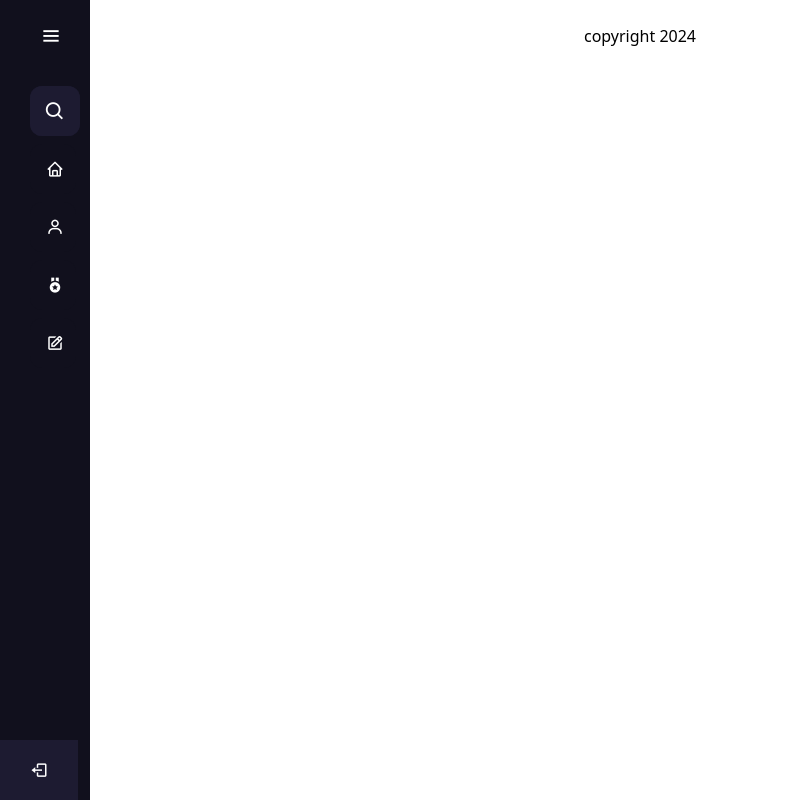
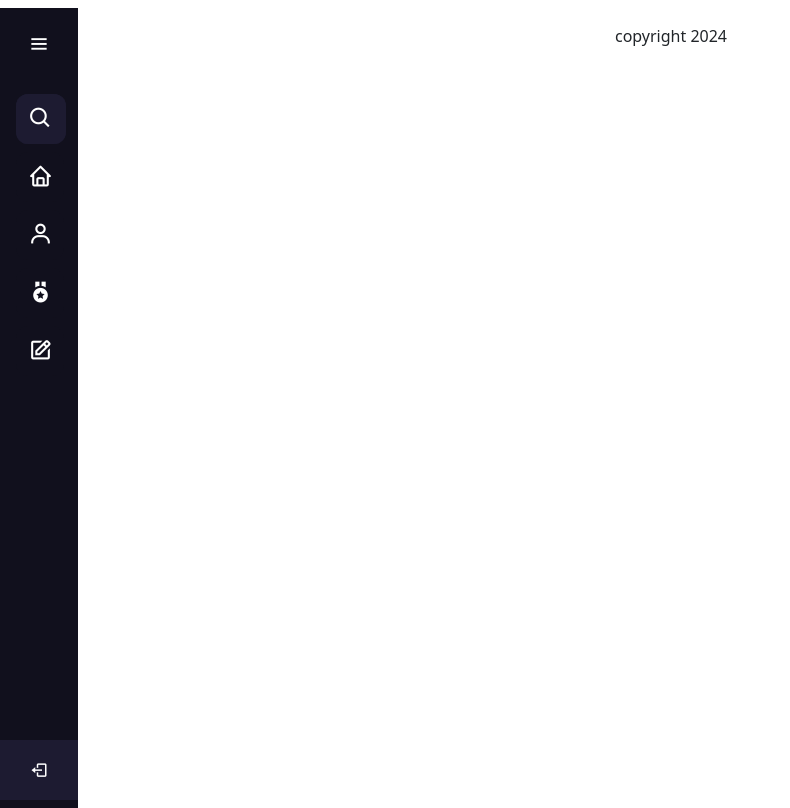
Before and after one commit to BipinJungRai/SterLearning, a Django app: page /learn/taxes/ in a window 1280 px wide. Shown: the whole page, without its empty margins (0-790 px from the left). Run offline with Django 5.2, Linux system fonts and the light colour scheme; grey boxes are pictures that could not be loaded.

Commit message:
Fixed Issues: - Fixed the issue of contect appearing behind sidebar

```diff
--- a/static/js/header.js
+++ b/static/js/header.js
@@ -7,7 +7,7 @@ closeBtn.addEventListener("click", () => {
     menuBtnChange();//calling the function(optional)
 });
 
-searchBtn.addEventListener("click", () => { // Sidebar open when you click on the search icon
+searchBtn.addEventListener("click", () => { // Sidebar open when you click on the search iocn
     sidebar.classList.toggle("open");
     menuBtnChange(); //calling the function(optional)
 });
@@ -15,8 +15,22 @@ searchBtn.addEventListener("click", () => { // Sidebar open when you click on th
 // following are the code to change sidebar button(optional)
 function menuBtnChange() {
     if (sidebar.classList.contains("open")) {
-        closeBtn.classList.replace("bx-menu", "bx-menu-alt-right");//replacing the icons class
+        closeBtn.classList.replace("bx-menu", "bx-menu-alt-right");//replacing the iocns class
     } else {
-        closeBtn.classList.replace("bx-menu-alt-right", "bx-menu");//replacing the icons class
+        closeBtn.classList.replace("bx-menu-alt-right", "bx-menu");//replacing the iocns class
     }
 }
+
+const verticalMenu = document.querySelector('#sidebar'); // Use querySelector to get the first element with the class 'sidebar'
+
+    const wrapper = document.querySelector('#wrapper');
+
+    // Set minimum height to 100vh if wrapper content is less than full screen height
+    if (wrapper.scrollHeight < window.innerHeight) {
+        verticalMenu.style.minHeight = "100vh";
+    } else {
+        // Adjust height based on content height
+        verticalMenu.style.minHeight = wrapper.scrollHeight + 100 + "px";
+    }
+
+/* TODO: Possibly need to make header responsive for some untested sizes */
--- a/static/style.css
+++ b/static/style.css
@@ -1,10 +1,9 @@
 
 .sidebar {
-    position: fixed;
-    left: 0;
-    top: 0;
+    float: left;
+    min-height: 100vh;
     height: 100%;
-    width: 90px;
+    width: 78px;
     background: #11101D;
     padding: 6px 14px;
     z-index: 99;
@@ -29,7 +28,7 @@
 
 .sidebar .logo-details .logo_name {
     color: #fff;
-    font-size: 20px;
+    font-size: 26px;
     font-weight: 600;
     opacity: 0;
     transition: all 0.5s ease;
@@ -72,7 +71,7 @@
 }
 
 ol, ul {
-    padding-left: 1rem;
+    padding-left: 0.1rem;
 }
 
 
@@ -167,7 +166,7 @@ ol, ul {
 
 .sidebar li a .links_name {
     color: #fff;
-    font-size: 15px;
+    font-size: 24px;
     font-weight: 400;
     white-space: nowrap;
     opacity: 0;
@@ -191,6 +190,9 @@ ol, ul {
     line-height: 50px;
     font-size: 18px;
     border-radius: 12px;
+}
+.sidebar .myIcon{
+    font-size: 25px
 }
 
 .sidebar li.profile {
@@ -283,8 +285,4 @@ ol, ul {
     }
 }
 
-.footer-style {
-    background-color: transparent;
-    color: black;
-}
-/*commit*/
+/* TODO: Possibly need to make header responsive for some untested sizes */
--- a/templates/base.html
+++ b/templates/base.html
@@ -4,21 +4,21 @@
 <!DOCTYPE html>
 <html lang="en">
 <head>
-    <!--     Favicon     -->
+    {#     Favicon     #}
     {#    <title>{% trans 'AppName' %}</title>#}
     {#    <link rel="icon" type="image/x-icon" href="{% static 'LOGO4WEB' %}">#}
     {#    <meta name="viewport" content="width=device-width, initial-scale=1.0">#}
 
-    <!-- Linking local CSS file -->
+    {# Linking local CSS file #}
     <link rel="stylesheet" type="text/css" href="{% static 'style.css' %}">
-    <!-- All pages use Bootstrap -->
+    {# All pages use Bootstrap #}
     <link rel="stylesheet" href="https://cdn.jsdelivr.net/npm/bootstrap@5.3.2/dist/css/bootstrap.min.css">
     <link rel="stylesheet" href="https://cdn.jsdelivr.net/npm/bootstrap-icons@1.11.1/font/bootstrap-icons.css">
 
-    <!--  Boxicons CSS -->
+    {#    Boxicons CSS #}
     <link href='https://unpkg.com/boxicons@2.1.4/css/boxicons.min.css' rel='stylesheet'>
 
-   <!-- Linking local CSS file -->
+    {# Linking local CSS file #}
     <link rel="stylesheet" type="text/css" href="{% static 'style.css' %}">
 
     {% block head_meta %}{% endblock %}
@@ -30,15 +30,18 @@
     {% include 'header.html' %}
 </header>
 
-<div class="container-fluid">
+<div class="container-fluid" id="wrapper">
+
     <h1 class="text-body-emphasis">{% block page_title %}{% endblock %}</h1>
     {% block content %}
     {% endblock %}
 </div>
 {% include 'footer.html' %}
 
+
 <!-- JS -->
 <script src="{% static 'js/header.js' %}"></script>
+
 </body>
 
 </html>
--- a/templates/header.html
+++ b/templates/header.html
@@ -1,55 +1,49 @@
 {% load static %}
 {% load i18n %}
-<html lang="en" dir="ltr">
-<head>
-    <meta charset="UTF-8">
-    <title> Sidebar Menu</title>
-    <meta name="viewport" content="width=device-width, initial-scale=1.0">
-</head>
-<body>
-<div class="sidebar">
+
+<div class="sidebar" id="sidebar">
     <div class="logo-details">
         {#        <i class='bx bxl-c-plus-plus icon'></i>   I cant to make it into the graduation icon instead#}
         <div class="logo_name">SterLearning</div>
-        <i class='bx bx-menu' id="btn"></i>
+        <i class='bx bx-menu ' id="btn"></i>
     </div>
-    <ul class="nav-list">
+    <ul class="nav-list ">
         <li>
-            <i class='bx bx-search'></i>
+            <i class='bx bx-search myIcon'></i>
             <input type="text" placeholder="Search...">
             <span class="tooltip">Search</span>
         </li>
         <li>
             <a href="#">
-                <i class='bx bx-home'></i>
+                <i class='bx bx-home myIcon'></i>
                 <span class="links_name">Home</span>
             </a>
             <span class="tooltip">Home</span>
         </li>
         <li>
             <a href="#">
-                <i class='bx bx-user'></i>
+                <i class='bx bx-user myIcon'></i>
                 <span class="links_name">Account</span>
             </a>
             <span class="tooltip">Account</span>
         </li>
         <li>
             <a href="#">
-                <i class='bx bxs-medal'></i>
+                <i class='bx bxs-medal myIcon'></i>
                 <span class="links_name">Leaderboard</span>
             </a>
             <span class="tooltip">Leaderboard</span>
         </li>
         <li>
             <a href="#">
-                <i class='bx bx-edit'></i>
+                <i class='bx bx-edit myIcon'></i>
                 <span class="links_name">Tests</span>
             </a>
             <span class="tooltip">Tests</span>
         </li>
 
         <li class="profile">
-            <div class="profile-details">
+            <div class="profile-details ">
                 <img src="profile.jpg" alt="profileImg">
                 <div class="name_job">
                     <div class="name">Test User</div>
@@ -62,5 +56,3 @@
 </div>
 
 {#<script src="{% static 'js/header.js' %}"></script>#}
-</body>
-</html>
```
